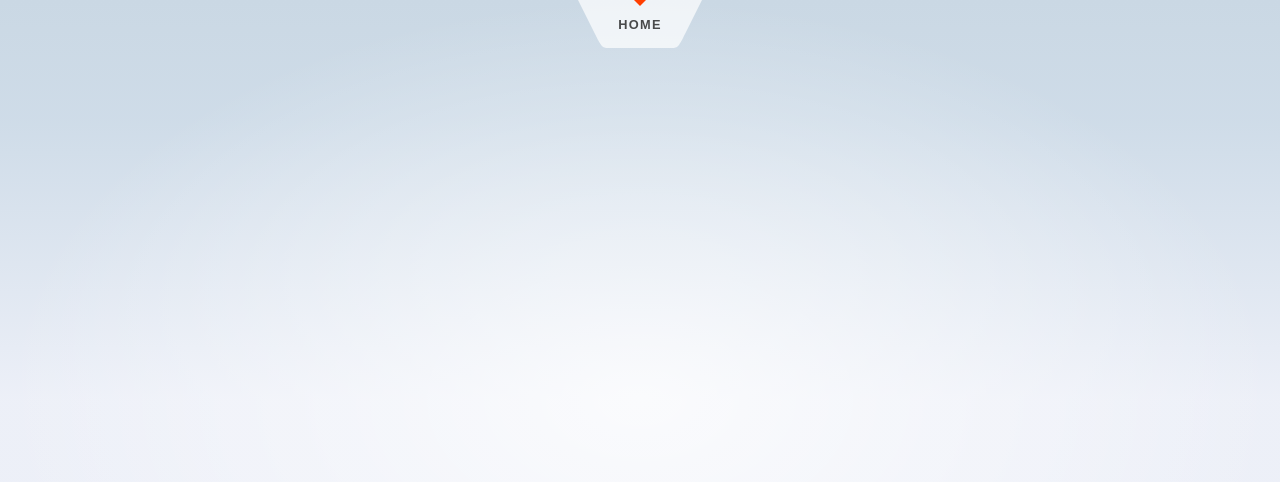
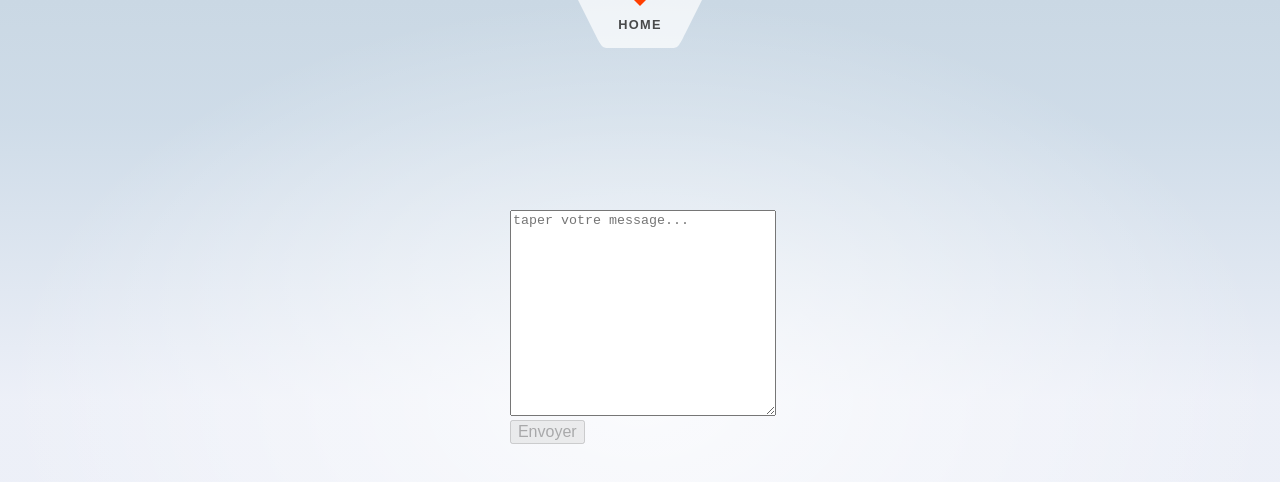
Before and after one commit to coderoombdx/ares-admin, a SvelteKit app: page / in a window 1280 px wide. Shown: the top 482 px of the page. Built offline with nearby package versions, Linux system fonts and the light colour scheme; no server answers.

Commit message:
[ADMIN] permet l'envoie d'un message

```diff
--- /dev/null
+++ b/src/api/MessageRequest.ts
@@ -0,0 +1,10 @@
+import api from "./api";
+
+export class MessageRequest {
+    static postMessage(message: string): Promise<any> {
+        return api.post("/messageAide", { message }).then((response) => {
+                return response.data;
+            }
+        );
+    }
+}
--- a/src/api/api.ts
+++ b/src/api/api.ts
@@ -2,7 +2,7 @@ import axios from "axios";
 
 const api = axios.create({
     baseURL: "http://localhost:8090/api/",
-    timeout: 1000,
+    timeout: 5000,
 });
 
 export default api;
--- /dev/null
+++ b/src/components/PostMessage.svelte
@@ -0,0 +1,24 @@
+<script>
+    import {MessageRequest} from "@/api/MessageRequest.ts";
+
+    let value = "";
+    let messagesList = []
+    const postMessage = () => {
+        MessageRequest.postMessage(value).then(() => {
+            messagesList.push(value)
+            value = "";
+        })
+    }
+</script>
+
+<div>
+    <textarea placeholder="taper votre message..." bind:value={value}></textarea>
+    <button on:click={postMessage} disabled={value === ""} >Envoyer</button>
+</div>
+
+<style>
+    textarea {
+        width: 100%;
+        height: 200px;
+    }
+</style>
--- /dev/null
+++ b/src/components/Timer.svelte
@@ -0,0 +1,7 @@
+<script>
+    export let time;
+</script>
+
+<div>
+    <p>{time}</p>
+</div>
--- a/src/routes/+page.svelte
+++ b/src/routes/+page.svelte
@@ -1,10 +1,14 @@
 <script>
     import { GameStateRequests } from "../api/GameStateRequests.ts";
-	import { game, setGame } from "../store/GameState.ts";
+    import { gameState, setGame } from "../store/GameState.ts";
+    import { ValidGameState } from "@/models/GameState.ts";
+    import PostMessage from "@/components/PostMessage.svelte";
+    import Timer from "@/components/Timer.svelte";
 
 
-	game.subscribe(g => console.log("STORE VALUE ", g));
-	GameStateRequests.getGameState().then(gameDescription => setGame(gameDescription));
+    const interval = setInterval(() =>
+        GameStateRequests.getGameState().then(gameDescription => setGame(gameDescription)), 1000);
+
 </script>
 
 <svelte:head>
@@ -13,7 +17,11 @@
 </svelte:head>
 
 <section>
+    {#if $gameState instanceof ValidGameState}
+        <Timer time={ $gameState.compteARebours } />
+    {/if}
 
+    <PostMessage />
 </section>
 
 <style>
--- a/src/store/GameState.ts
+++ b/src/store/GameState.ts
@@ -4,8 +4,8 @@ import type { GameDescription, GameStateInfo } from "@/models/GameState";
 import { UnsetGameState, ValidGameState } from "@/models/GameState";
 
 
-const game: Writable<GameStateInfo> = writable(new UnsetGameState());
+const gameState: Writable<GameStateInfo> = writable(new UnsetGameState());
 
-const setGame = (gameDescription: GameDescription) => game.set(new ValidGameState(gameDescription));
+const setGame = (gameDescription: GameDescription) => gameState.set(new ValidGameState(gameDescription));
 
-export { game, setGame };
+export { gameState, setGame };
```
Lines whose indentation alone changed are shown as unchanged.
